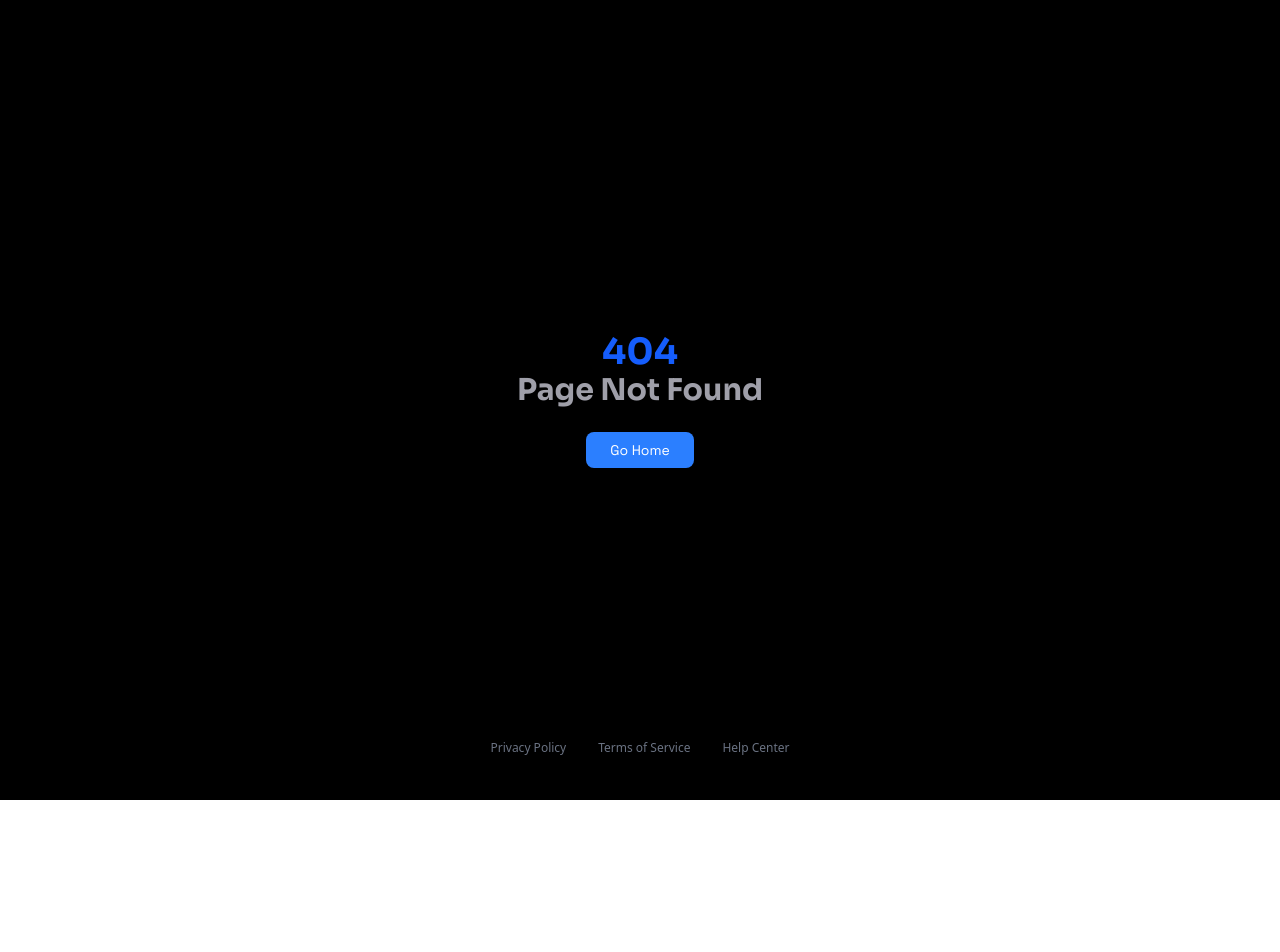
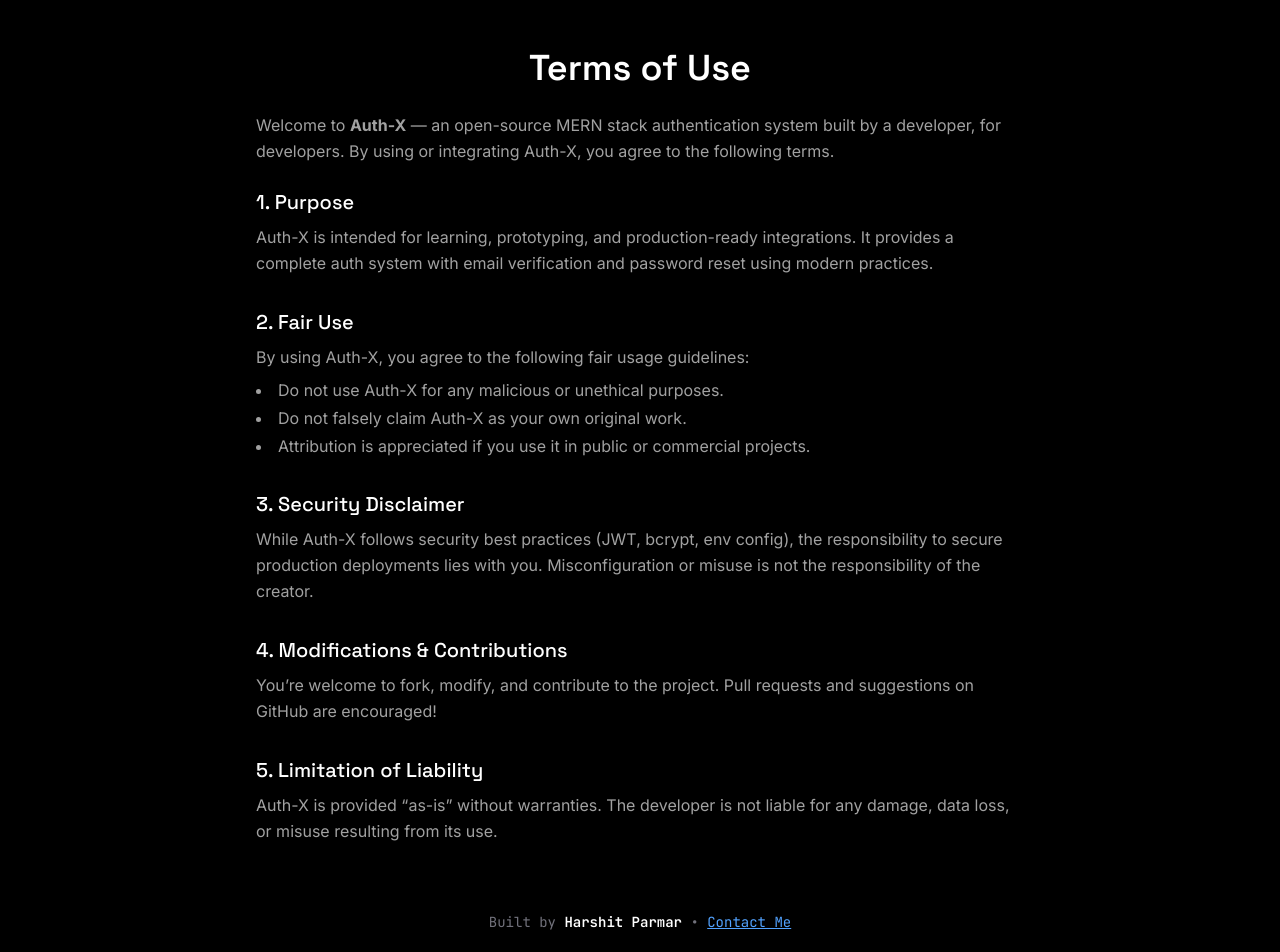
Before and after one commit to Harshit-Parmar555/Auth-X-Frontend, a React (Vite) app: page /terms in a window 1280 px wide. Before the commit this address had no page. Shown: the top 952 px of the page. Before the commit the page ends 800 px from the top, so only its background shows below. Built offline with nearby package versions, Linux system fonts and the light colour scheme.

Commit message:
feat: add 404 terms page and configure route

```diff
--- a/src/App.jsx
+++ b/src/App.jsx
@@ -10,6 +10,7 @@ import DashBoard from "./pages/DashBoard/DashBoard";
 import Forgot from "./pages/Forget/Forget";
 import Reset from "./pages/Reset/Reset";
 import NotFound from "./pages/404/NotFound";
+import Terms from "./pages/T&P/Terms";
 
 const App = () => {
   return (
@@ -22,6 +23,7 @@ const App = () => {
         <Route path="/dashboard" element={<DashBoard />} />
         <Route path="/forgetpassword" element={<Forgot />} />
         <Route path="/resetpassword/:token" element={<Reset />} />
+        <Route path="/terms" element={<Terms />} />
         <Route path="*" element={<NotFound />} />
       </Routes>
     </BrowserRouter>
--- /dev/null
+++ b/src/pages/T&P/Terms.jsx
@@ -0,0 +1,86 @@
+import React from "react";
+
+const Terms = () => {
+  const termsSections = [
+    {
+      title: "1. Purpose",
+      content:
+        "Auth-X is intended for learning, prototyping, and production-ready integrations. It provides a complete auth system with email verification and password reset using modern practices.",
+    },
+    {
+      title: "2. Fair Use",
+      content:
+        "By using Auth-X, you agree to the following fair usage guidelines:",
+      list: [
+        "Do not use Auth-X for any malicious or unethical purposes.",
+        "Do not falsely claim Auth-X as your own original work.",
+        "Attribution is appreciated if you use it in public or commercial projects.",
+      ],
+    },
+    {
+      title: "3. Security Disclaimer",
+      content:
+        "While Auth-X follows security best practices (JWT, bcrypt, env config), the responsibility to secure production deployments lies with you. Misconfiguration or misuse is not the responsibility of the creator.",
+    },
+    {
+      title: "4. Modifications & Contributions",
+      content:
+        "You’re welcome to fork, modify, and contribute to the project. Pull requests and suggestions on GitHub are encouraged!",
+    },
+    {
+      title: "5. Limitation of Liability",
+      content:
+        "Auth-X is provided “as-is” without warranties. The developer is not liable for any damage, data loss, or misuse resulting from its use.",
+    },
+  ];
+
+  return (
+    <div className="min-h-dvh px-6 sm:px-10 md:px-20 py-12 bg-black text-white font-[Inter]">
+      <div className="max-w-3xl mx-auto">
+        <h1 className="text-3xl sm:text-4xl font-semibold mb-6 text-center font-[Space_Grotesk]">
+          Terms of Use
+        </h1>
+
+        <p className="text-neutral-400 text-sm sm:text-base leading-relaxed mb-6">
+          Welcome to <strong>Auth-X</strong> — an open-source MERN stack
+          authentication system built by a developer, for developers. By using
+          or integrating Auth-X, you agree to the following terms.
+        </p>
+
+        {termsSections.map(({ title, content, list }, idx) => (
+          <section className="mb-8" key={idx}>
+            <h2 className="text-lg sm:text-xl font-medium mb-2 text-white font-[Space_Grotesk]">
+              {title}
+            </h2>
+            <p className="text-neutral-400 text-sm sm:text-base leading-relaxed font-[Inter]">
+              {content}
+            </p>
+            {list && (
+              <ul className="list-disc list-inside text-neutral-400 mt-2 space-y-1 text-sm sm:text-base">
+                {list.map((item, i) => (
+                  <li key={i}>{item}</li>
+                ))}
+              </ul>
+            )}
+          </section>
+        ))}
+
+        <footer className="text-center mt-12 text-xs sm:text-sm text-zinc-500 font-[JetBrains_Mono]">
+          <br />
+          Built by{" "}
+          <span className="text-white font-semibold">
+            Harshit Parmar
+          </span> •{" "}
+          <a
+            href="mailto:parmarharshit441@gmail.com"
+            className="text-blue-400 underline hover:text-blue-300 transition"
+          >
+            Contact Me
+          </a>
+        </footer>
+      </div>
+    </div>
+  );
+};
+
+export default Terms;
```
